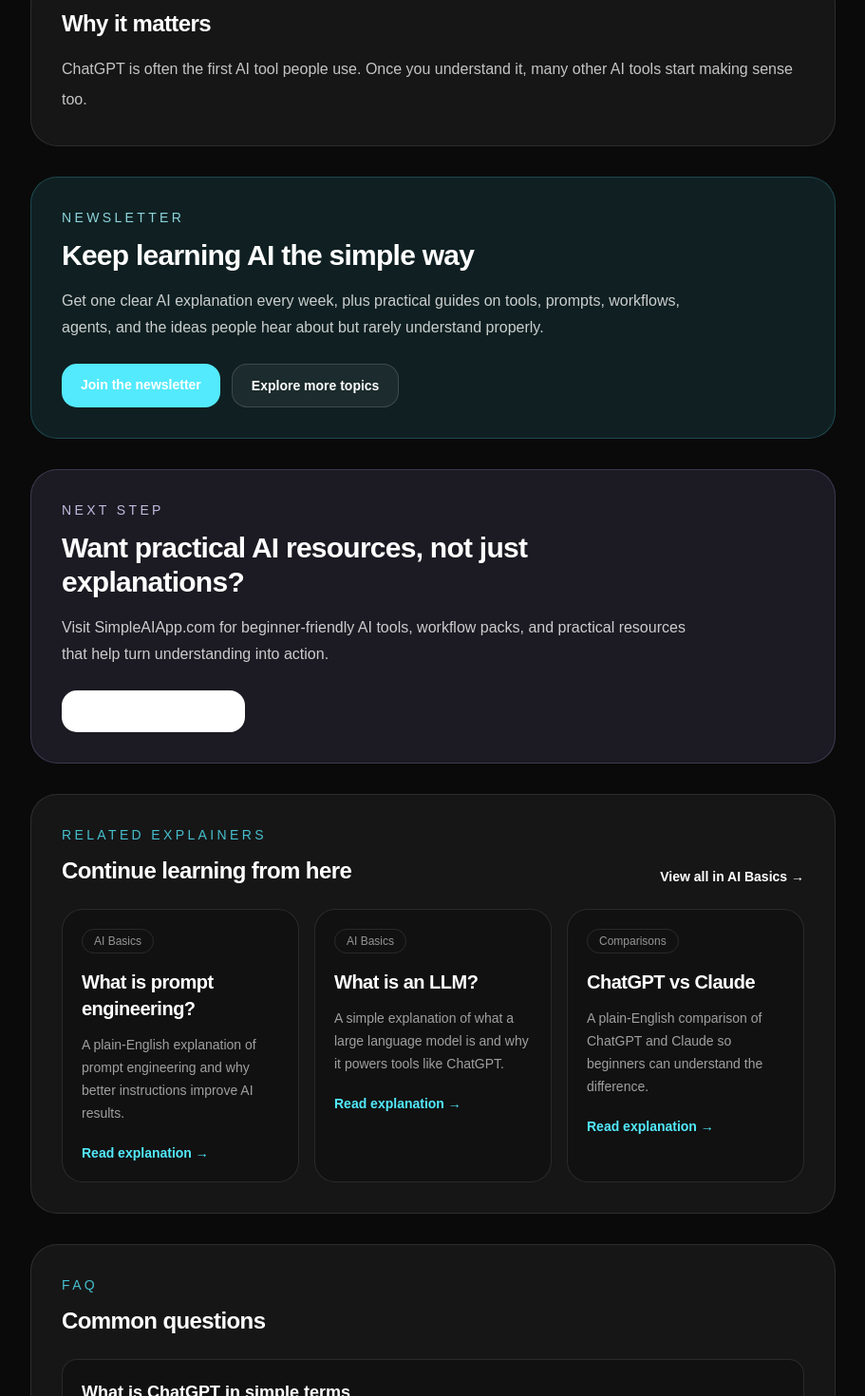
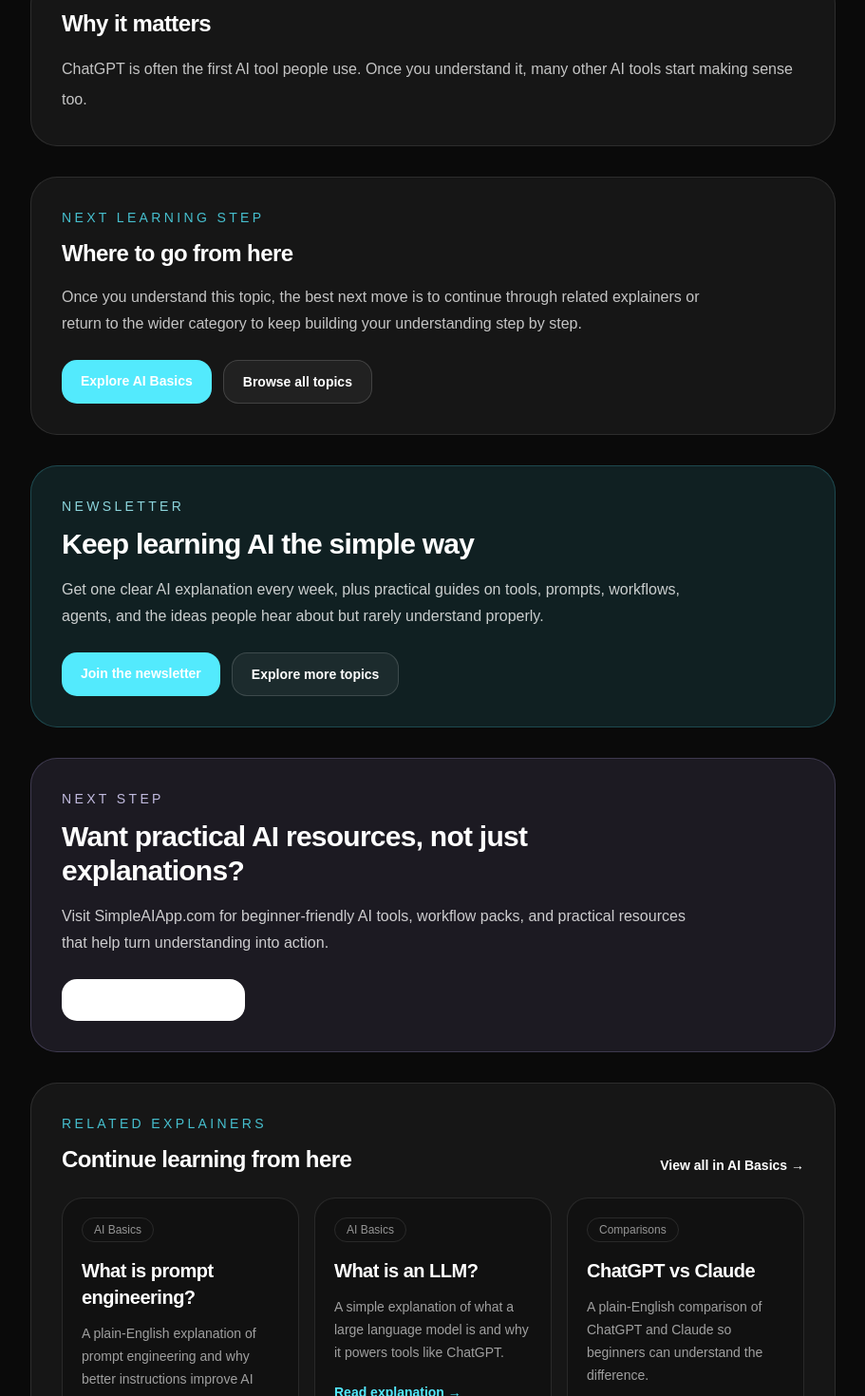
Before and after one commit to licsuj/nextjs-boilerplate, a Next.js app: page /explain/what-is-chatgpt in a window 1280 px wide. Shown: the part 825-2295 px from the top of the page at 95% size, without its empty margins (184-1095 px from the left). Built offline with nearby package versions, Linux system fonts and the light colour scheme.

Commit message:
Update page.tsx

```diff
--- a/app/explain/[slug]/page.tsx
+++ b/app/explain/[slug]/page.tsx
@@ -10,7 +10,7 @@
   params: Promise<{ slug: string }>;
 };
 
-function categoryToSlug(category: string): string {
+function categoryToSlug(category: string) {
   switch (category) {
     case "AI Basics":
       return "ai-basics";
@@ -25,20 +25,39 @@
   }
 }
 
-function buildFaq(explainer: (typeof explainers)[number]) {
-  const cleanTitle = explainer.title.replace(/\?$/, "");
+function buildFallbackFaq(explainer: (typeof explainers)[number]) {
+  const plainTitle = explainer.title.replace(/\?$/, "");
+
+  if (plainTitle.toLowerCase().startsWith("what is ")) {
+    const subject = plainTitle.replace(/^what is\s+/i, "");
+    return [
+      {
+        question: `What is ${subject} in simple terms?`,
+        answer: explainer.intro,
+      },
+      {
+        question: `Why does ${subject} matter in AI?`,
+        answer: explainer.whyItMatters,
+      },
+      {
+        question: `What should I read after learning about ${subject}?`,
+        answer:
+          "The best next step is to continue with related explainers, browse the category page, or join the newsletter to keep learning AI step by step.",
+      },
+    ];
+  }
 
   return [
     {
-      question: `${cleanTitle} in simple terms`,
+      question: `${plainTitle} in simple terms`,
       answer: explainer.intro,
     },
     {
-      question: `Why does ${cleanTitle} matter?`,
+      question: `Why does ${plainTitle} matter?`,
       answer: explainer.whyItMatters,
     },
     {
-      question: `What should I read after ${cleanTitle}?`,
+      question: `What should I read after ${plainTitle}?`,
       answer:
         "The best next step is to continue with related explainers, browse the category page, or join the newsletter to keep learning AI step by step.",
     },
@@ -92,7 +111,10 @@
   );
 
   const categorySlug = categoryToSlug(explainer.category);
-  const faq = buildFaq(explainer);
+  const faq =
+    explainer.faq && explainer.faq.length > 0
+      ? explainer.faq
+      : buildFallbackFaq(explainer);
 
   const faqSchema = {
     "@context": "https://schema.org",
@@ -215,6 +237,37 @@
             <p className="mt-4 text-base leading-8 text-white/75">
               {explainer.whyItMatters}
             </p>
+          </section>
+
+          <section className="mt-8 rounded-[28px] border border-white/10 bg-white/5 p-7 md:p-8">
+            <div className="mb-6">
+              <div className="text-sm uppercase tracking-[0.24em] text-cyan-300/80">
+                Next learning step
+              </div>
+              <h2 className="mt-3 text-2xl font-semibold tracking-tight">
+                Where to go from here
+              </h2>
+              <p className="mt-4 max-w-2xl text-base leading-7 text-white/75">
+                Once you understand this topic, the best next move is to continue
+                through related explainers or return to the wider category to keep
+                building your understanding step by step.
+              </p>
+            </div>
+
+            <div className="flex flex-col gap-3 sm:flex-row">
+              <Link
+                href={`/category/${categorySlug}`}
+                className="rounded-2xl bg-cyan-300 px-5 py-3 text-sm font-bold text-neutral-950 transition hover:bg-cyan-200"
+              >
+                Explore {explainer.category}
+              </Link>
+              <Link
+                href="/explore"
+                className="rounded-2xl border border-white/15 bg-white/5 px-5 py-3 text-sm font-bold text-white transition hover:bg-white/10"
+              >
+                Browse all topics
+              </Link>
+            </div>
           </section>
 
           <section className="mt-8 rounded-[28px] border border-cyan-300/20 bg-cyan-300/10 p-7 md:p-8">
```
